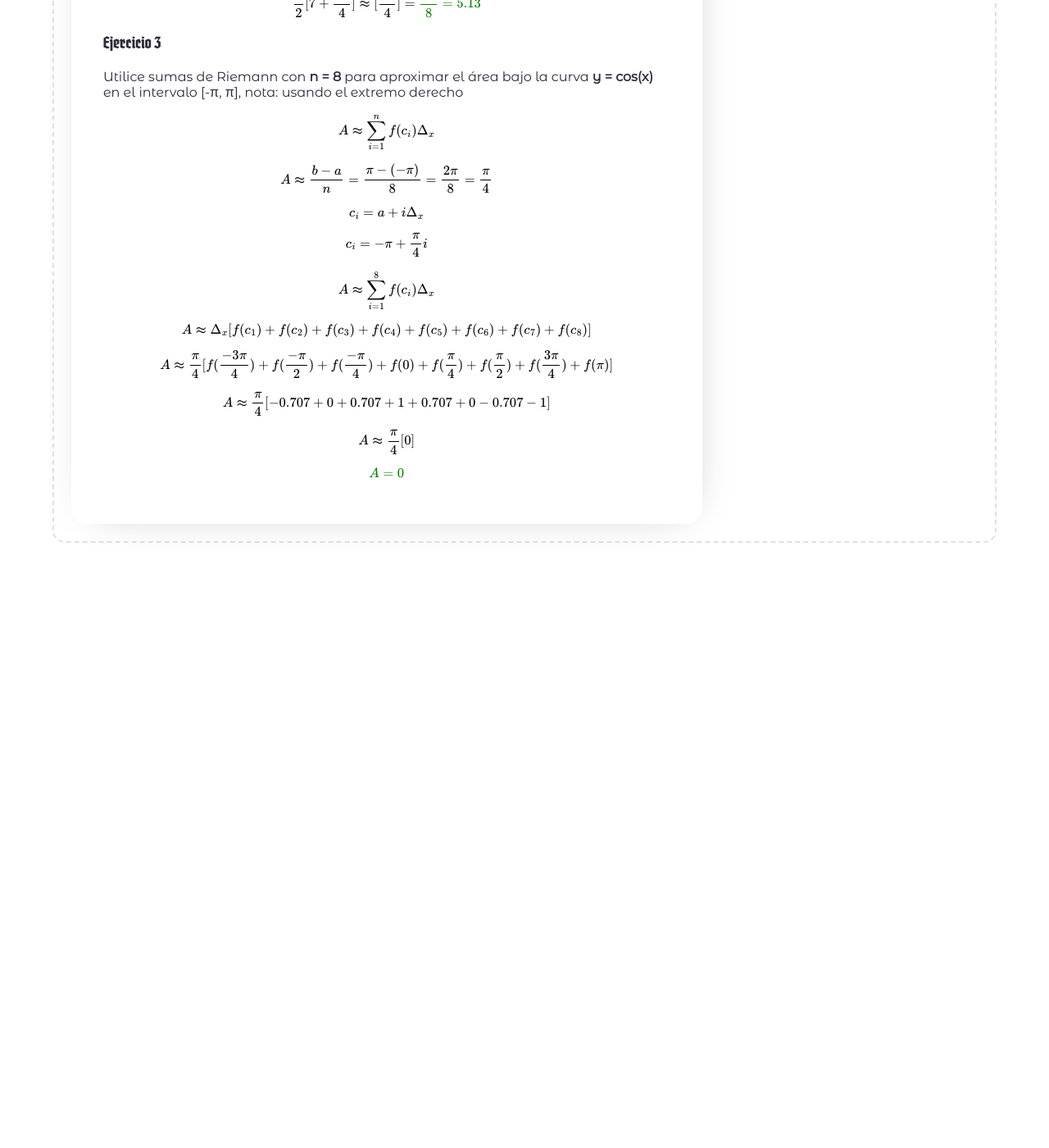
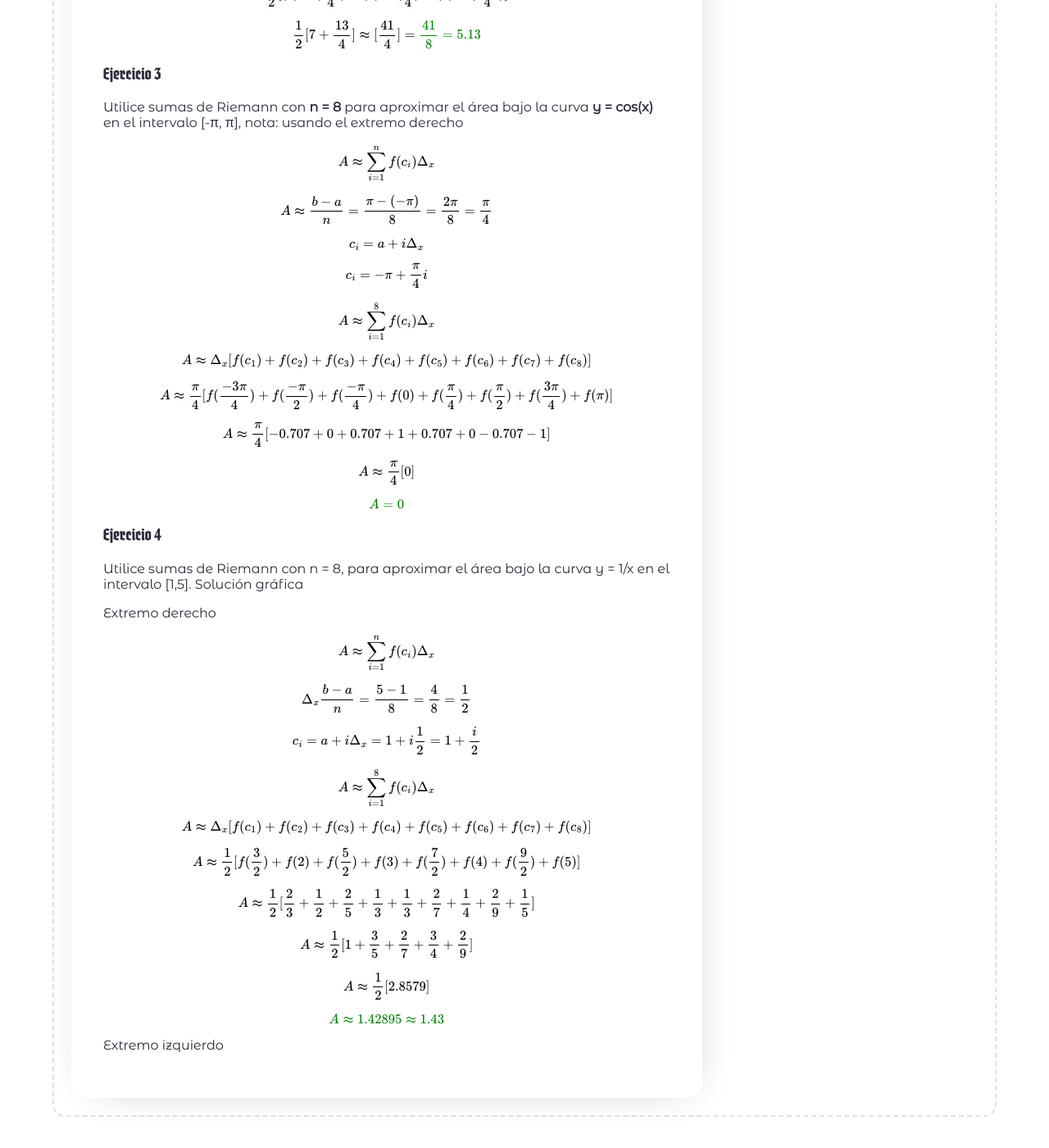
Before and after one commit to jorgeAML/creativeaml, a Jekyll site: the page built from blog_posts/01-11-2022.md, in a window 1280 px wide and 1400 px high, scrolled down 1394 px. Shown: the whole window at 82% size. Built offline with Jekyll 4.4.1, drawn with Linux system fonts in a browser that asks for light colours; some web fonts are replaced; a script that is not in the unit is left out; comment, search, counter and statistics services are not loaded; before the commit the page ends 2095 px from its top, so only the background shows below that.

Commit message:
Ejercicio 4 extremo derecho

```diff
--- a/blog_posts/01-11-2022.md
+++ b/blog_posts/01-11-2022.md
@@ -21,6 +21,7 @@ tag5: Algoritmos
 
 ---
 <h2>Area bajo una curva</h2>
+<p>Calculadora <a href="https://idealcalculator.com/riemann-sum-calculator-with-steps/">Riemann</a></p>
 <!--<p>Ejercicios resueltos basados en la sección 4.1 de Matemática Básica 2 del curso del ingeniero: Miguel Angel Castillo.</p>-->
 <section id="mathjax">
 <h3>Ejercicio 1</h3>
@@ -39,6 +40,7 @@ $$ \thickapprox \frac{1}{2}[3] = \color{green} \frac{3}{2} = 1.5 $$
 </div>
 <h3>Ejercicio 2</h3>
 <p>Utilice sumas de Riemann con <b>n = 6</b> para aproximar el área bajo la curva <b>y = 4-x&sup2;</b> en el intervalo [0,3]. Utilice el extremo izquierdo.</p>
+<div class="latex">
 $$A \thickapprox \sum_{i=1}^{n} f(x_{i} - 1) \Delta_{x}$$
 $$x_{i} - 1 = a + (i-1) \Delta_{x} $$
 $$\Delta_{x} = \frac{b-a}{n} = \frac{3-0}{6} = \frac{3}{6} = \frac{1}{2} $$
@@ -49,8 +51,10 @@ $$A \thickapprox \frac{1}{2}[f(0) + f(\frac{1}{2}) + f(1) + f(\frac{3}{2}) + f(2
 $$ Reemplazando f(x) = 4-x^{2} $$
 $$ \frac{1}{2}[(4) + (\frac{15}{4}) + (3) + (\frac{7}{4}) + (0) + (\frac{-9}{4})] $$
 $$ \frac{1}{2}[7 + \frac{13}{4}] \thickapprox[\frac{41}{4}] = \color{green} \frac{41}{8} = 5.13 $$
+</div>
 <h3>Ejercicio 3</h3>
 <p>Utilice sumas de Riemann  con <b>n = 8</b> para aproximar el área bajo la curva <b>y = cos(x)</b> en el intervalo [-&pi;, &pi;], nota: usando el extremo derecho</p>
+<div class="latex">
 $$A \thickapprox \sum_{i=1}^{n} f(c_{i}) \Delta_{x} $$
 $$A \thickapprox \frac{b-a}{n} = \frac{\pi - (-\pi)}{8} = \frac{2\pi}{8} = \frac{\pi}{4} $$
 $$c_{i} = a + i\Delta_{x} $$
@@ -61,4 +65,21 @@ $$A \thickapprox \frac{\pi}{4}[f(\frac{-3\pi}{4}) + f(\frac{-\pi}{2}) + f(\frac{
 $$A \thickapprox \frac{\pi}{4}[-0.707 + 0 + 0.707 + 1 + 0.707 + 0 - 0.707 - 1]  $$
 $$A \thickapprox \frac{\pi}{4}[0] $$
 $$\color{green} A = 0 $$
+</div>
+<h3>Ejercicio 4</h3>
+<p>Utilice sumas de Riemann con n = 8, para aproximar el área bajo la curva y = 1/x en el intervalo [1,5]. <a href="https://www.geogebra.org/m/qfwgdqhv">Solución gráfica</a></p>
+<div class="latex">
+<p>Extremo derecho</p>
+$$A \thickapprox \sum_{i=1}^{n} f(c_{i})\Delta_{x} $$
+$$\Delta_{x} \frac{b-a}{n} = \frac{5-1}{8} = \frac{4}{8} = \frac{1}{2} $$
+$$c_{i} = a + i\Delta_{x} = 1 + i\frac{1}{2} = 1 + \frac{i}{2}  $$
+$$A \thickapprox \sum_{i=1}^{8} f(c_{i})\Delta_{x} $$
+$$A \thickapprox \Delta_{x}[f(c_{1}) + f(c_{2}) + f(c_{3}) + f(c_{4}) + f(c_{5}) + f(c_{6}) + f(c_{7}) + f(c_{8})] $$
+$$A \thickapprox \frac{1}{2}[f(\frac{3}{2}) + f(2) + f(\frac{5}{2}) + f(3) + f(\frac{7}{2}) + f(4) + f(\frac{9}{2}) + f(5)] $$
+$$A \thickapprox \frac{1}{2}[\frac{2}{3} + \frac{1}{2} + \frac{2}{5} + \frac{1}{3} + \frac{1}{3} + \frac{2}{7} + \frac{1}{4} + \frac{2}{9} + \frac{1}{5}] $$
+$$A \thickapprox \frac{1}{2}[1 + \frac{3}{5} + \frac{2}{7} + \frac{3}{4} + \frac{2}{9}] $$
+$$A \thickapprox \frac{1}{2}[2.8579] $$
+$$\color{green} A \thickapprox 1.42895 \thickapprox 1.43 $$
+<p>Extremo izquierdo</p>
+</div>
 </section>
```
